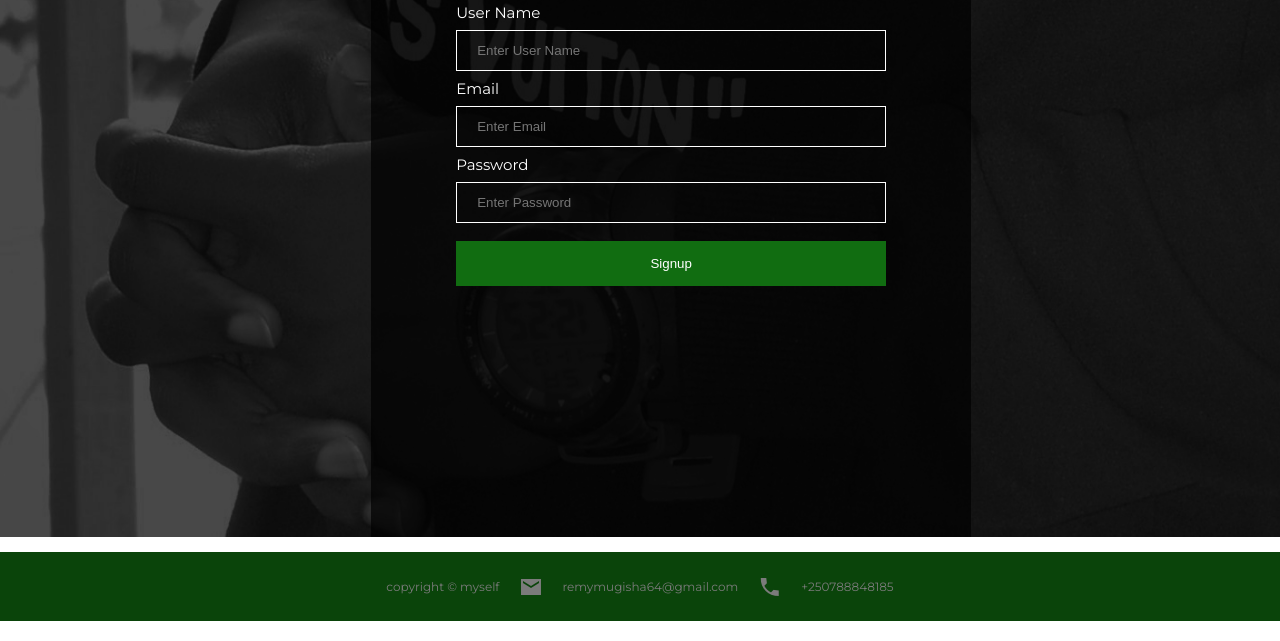
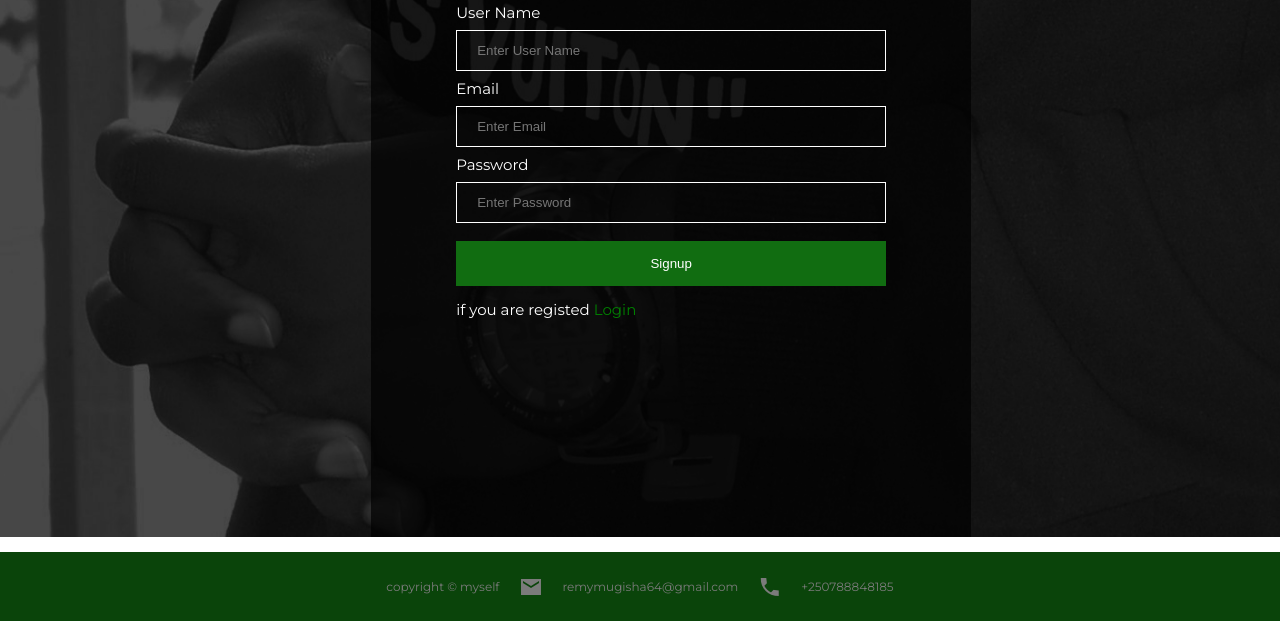
Before and after one commit to remy-mugisha/mybrandfrontend, a plain HTML site: page register.html in a window 1280 px wide. Shown: the part 159-800 px from the top of the page. Drawn offline with nearby package versions, Linux system fonts and the light colour scheme.

Commit message:
something added on register.html

```diff
--- a/register.html
+++ b/register.html
@@ -63,6 +63,7 @@
             <span class="signPassword-error"></span>
 
             <button id="submitRegister">Signup</button>
+            <p> if you are registed <a href="loginpage.html" style="color: green;">Login</a>    </p>
         </div>
           </div>
         </form>
```
